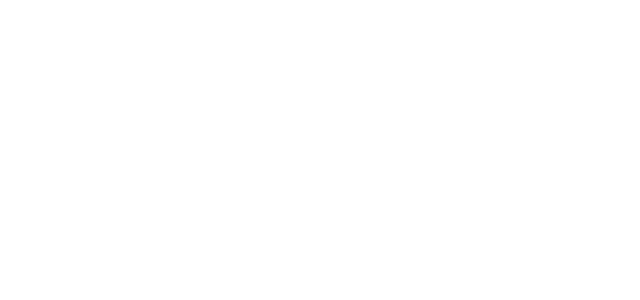
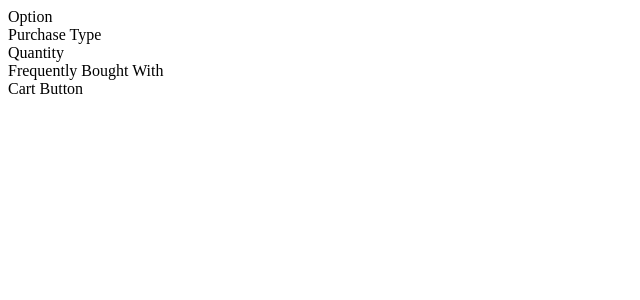
Before and after one commit to AnnaTDinh/O-Positiv-Technical-Assessment, a React (Create React App) app in the folder client/: page / in a window 1280 px wide. Shown: the top 300 px of the page, without its empty margins (0-640 px from the left). Built offline with nearby package versions, Linux system fonts and the light colour scheme; the HTML template or start-up script is replaced by a standard one.

Commit message:
structure

```diff
--- a/client/src/App.jsx
+++ b/client/src/App.jsx
@@ -6,7 +6,19 @@
 import Quantity from './components/quantity/Quantity.jsx';
 
 function App() {
-  return <section className="app"></section>;
+  return (
+    <section className="app">
+      <section>
+        <Option />
+        <PurchaseType />
+        <Quantity />
+        <FrequentlyBought />
+      </section>
+      <section>
+        <AddCart />
+      </section>
+    </section>
+  );
 }
 
 export default App;
```
